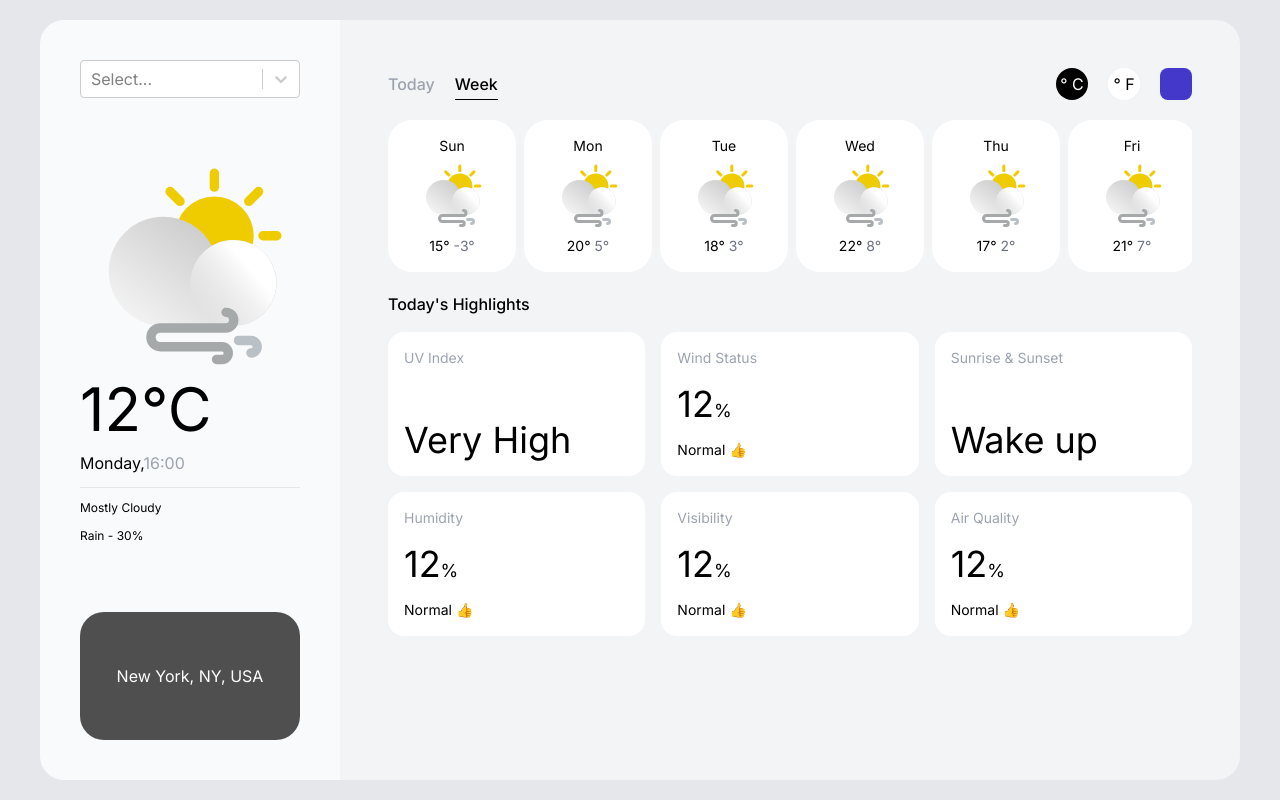
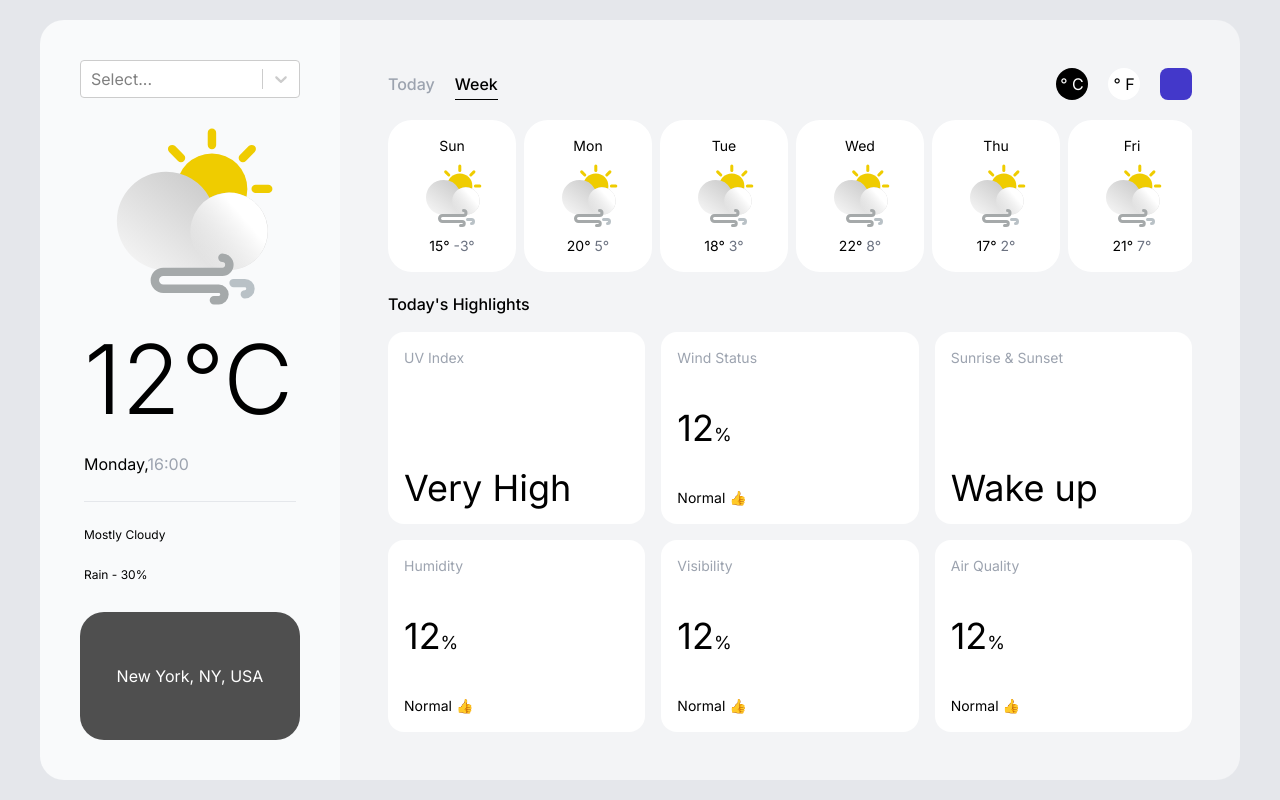
Before and after one commit to prayush21/weather-app, a Next.js app: page / in a window 1280 px wide. Built offline with nearby package versions, Linux system fonts and the light colour scheme; grey boxes are pictures that could not be loaded.

Commit message:
Solve UI Bugs

```diff
--- a/src/components/current-weather.jsx
+++ b/src/components/current-weather.jsx
@@ -3,15 +3,15 @@ import Image from "next/image";
 import weatherIconSvg from "../../public/weatherIcon.svg";
 function CurrentWeather() {
   return (
-    <div className=" w-full flex flex-col gap-3">
+    <div className=" w-full flex flex-col gap-3 grow justify-evenly py-4 px-1">
       <Image
         className="self-center"
         src={weatherIconSvg}
-        height={200}
-        width={200}
+        height={180}
+        width={180}
         alt="current-weather-icon"
       />
-      <div className=" text-6xl">12&deg;C</div>
+      <div className=" font-light text-8xl">12&deg;C</div>
       <div className="">
         <span className="">Monday,</span>
         <span className="text-gray-400">16:00</span>
--- a/src/components/main.js
+++ b/src/components/main.js
@@ -5,7 +5,7 @@ import WeatherHighlights from "./weather-highlights";
 
 function Main() {
   return (
-    <div className="bg-gray-100 sm:col-span-3 sm:rounded-e-3xl p-12 h-full">
+    <div className="bg-gray-100 sm:col-span-3 sm:rounded-e-3xl p-12 h-full flex flex-col">
       <Navbar />
       <WeatherList />
       <WeatherHighlights />
--- a/src/components/weather-highlights.jsx
+++ b/src/components/weather-highlights.jsx
@@ -37,7 +37,7 @@ function WeatherHighlights() {
     },
   ];
   return (
-    <div className="flex flex-col min-h-fit gap-4">
+    <div className="flex flex-col min-h-fit gap-4 grow">
       <div className="font-medium grow-0">Today&#39;s Highlights</div>
       <div className="grid grid-cols-3 grid-rows-12 gap-4 grow w-full h-full">
         {highlightsList.map(({ id, cardType, title }) => {
```
